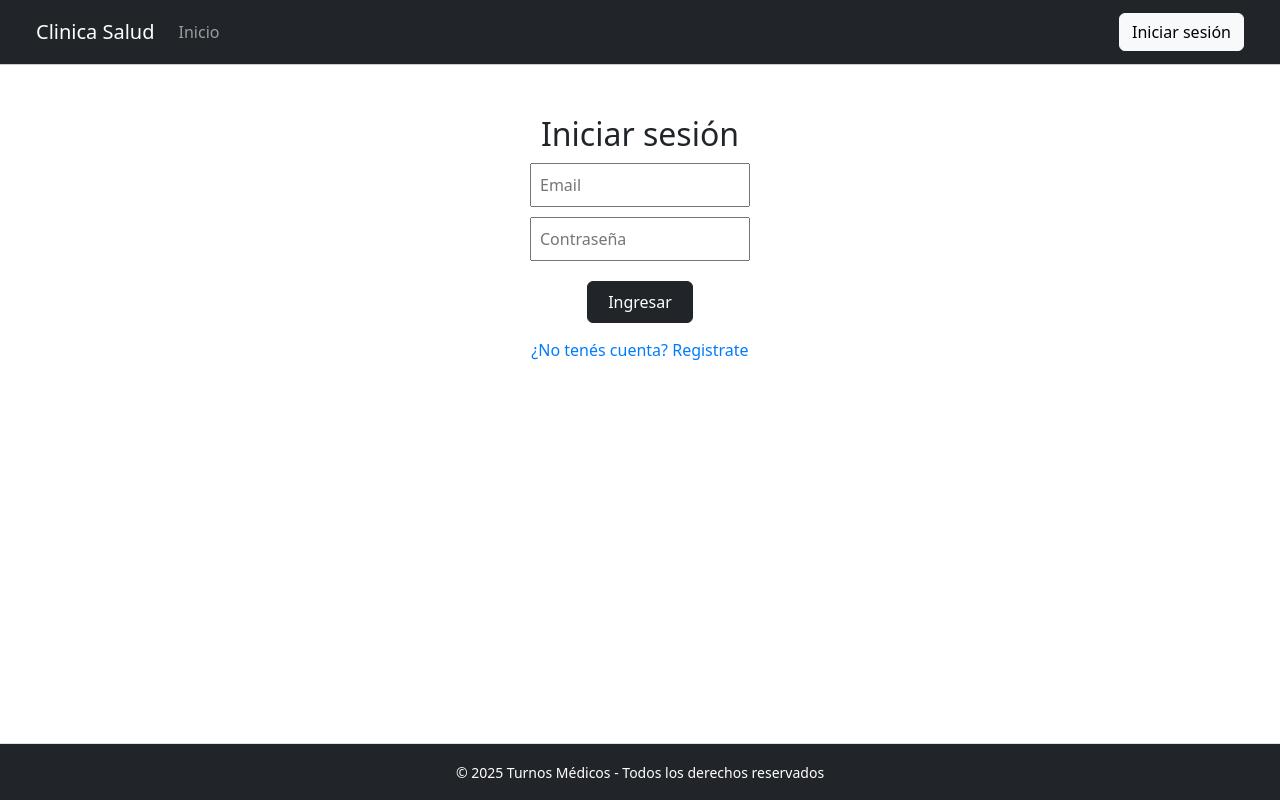
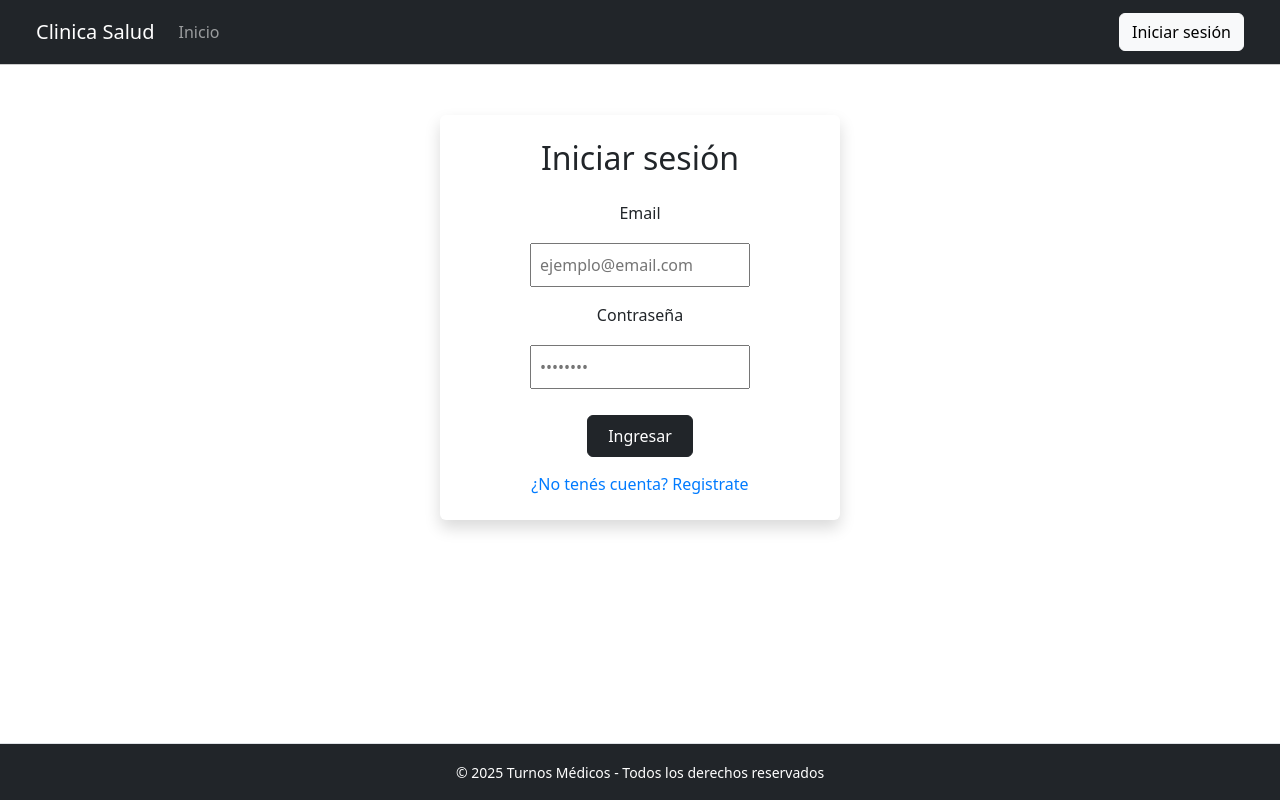
Before and after one commit to TomasAbalos99/PNT2-TRABAJO-FINAL, a Vue app: page /login in a window 1280 px wide. Built offline with nearby package versions, Linux system fonts and the light colour scheme; no server answers.

Commit message:
Actualizo estilo de turnos mostrando turnos por categoria; un poco de estilo en login; preparo vice.config para deploy

```diff
--- a/src/views/LoginView.vue
+++ b/src/views/LoginView.vue
@@ -1,9 +1,16 @@
 <template>
-  <div class="login-container">
-    <h2>Iniciar sesión</h2>
+  <div class="login-container mx-auto p-4 shadow rounded" style="max-width: 400px;">
+    <h2 class="text-center mb-4">Iniciar sesión</h2>
 
-    <input v-model="email" type="email" placeholder="Email" />
-    <input v-model="password" type="password" placeholder="Contraseña" />
+<div class="mb-3">
+    <label for="email" class="form-label">Email</label>
+    <input v-model="email" type="email" placeholder="ejemplo@email.com" />
+</div>
+
+<div class="mb-3">
+    <label for="password" class="form-label">Contraseña</label>
+    <input v-model="password" type="password" placeholder="••••••••" />
+</div>
 
     <button class = "btn btn-dark" @click="login">Ingresar</button>
 
--- a/src/views/TurnosView.vue
+++ b/src/views/TurnosView.vue
@@ -9,8 +9,25 @@
       <p>No tenés turnos registrados.</p>
     </div>
 
+
     <div v-else>
-      <div v-for="turno in turnos" :key="turno.id" class="card mb-3 shadow-sm">
+        <!-- Filtros solo visibles para médicos -->
+  <div v-if="userStore.rol === 'medico'" class="mb-4 d-flex justify-content-center gap-2 flex-wrap">
+    <button
+      v-for="estado in estados"
+      :key="estado"
+      class="btn"
+      :class="estadoActivo === estado ? 'btn-secondary' : 'btn-outline-secondary'"
+      @click="estadoActivo = estado"
+    >
+      {{ estado }}
+    </button>
+  </div>
+
+      <div v-for="turno in turnosFiltrados" :key="turno.id" class="card mb-3 shadow-sm">
+
+
+
         <div class="card-body d-flex justify-content-between align-items-center">
           <div>
             <h5 class="card-title mb-1">{{ userStore.rol === 'paciente'
@@ -70,7 +87,9 @@
             <p><strong>Fecha:</strong> {{ new Date(turno.fecha).toLocaleString() }}</p>
             <p><strong>Estado:</strong> {{ turno.estado }}</p>
             <p><strong>ID:</strong> {{ turno.id }}</p>
-
+            <div v-if="userStore.rol === 'paciente'">
+            <p><strong>Profesional:</strong> {{ nombresMedicos[turno.medico_id] }}</p>
+            </div>
           </div>
         </div>
       </div>
@@ -89,7 +108,7 @@
 
 
 <script setup>
-import { ref, onMounted, watch } from 'vue'
+import { ref, computed, watch } from 'vue'
 import { useUserStore } from '../stores/user.js'
 import { turnosService } from '../services/turnos.services.js'
 import { usuariosService } from '../services/usuarios.services.js'
@@ -102,8 +121,8 @@ const error = ref(null)
 const estadosSeleccionados = ref({})
 const nombresMedicos = ref({})
 const nombresPacientes = ref({})
-
-
+const estados = ['pendiente', 'confirmado', 'completado', 'rechazado', 'cancelado']
+const estadoActivo = ref('pendiente')
 
 
 const cargarTurnos = async () => {
@@ -193,6 +212,20 @@ const cargarNombrePaciente = async (id) => {
   }
 }
 
+const turnosFiltrados = computed(() => {
+  if (userStore.rol === 'medico') {
+    return turnos.value.filter(t => t.estado === estadoActivo.value)
+  }
+  return turnos.value
+})
+
+const etiquetasEstados = {
+  pendiente: 'Pendientes',
+  confirmado: 'Confirmados',
+  completado: 'Completados',
+  rechazado: 'Rechazados',
+  cancelado: 'Cancelados'
+}
 </script>
 
 <style scoped>
--- a/vite.config.js
+++ b/vite.config.js
@@ -3,5 +3,6 @@ import vue from '@vitejs/plugin-vue'
 
 // https://vite.dev/config/
 export default defineConfig({
+  base: './',
   plugins: [vue()],
 })
```
